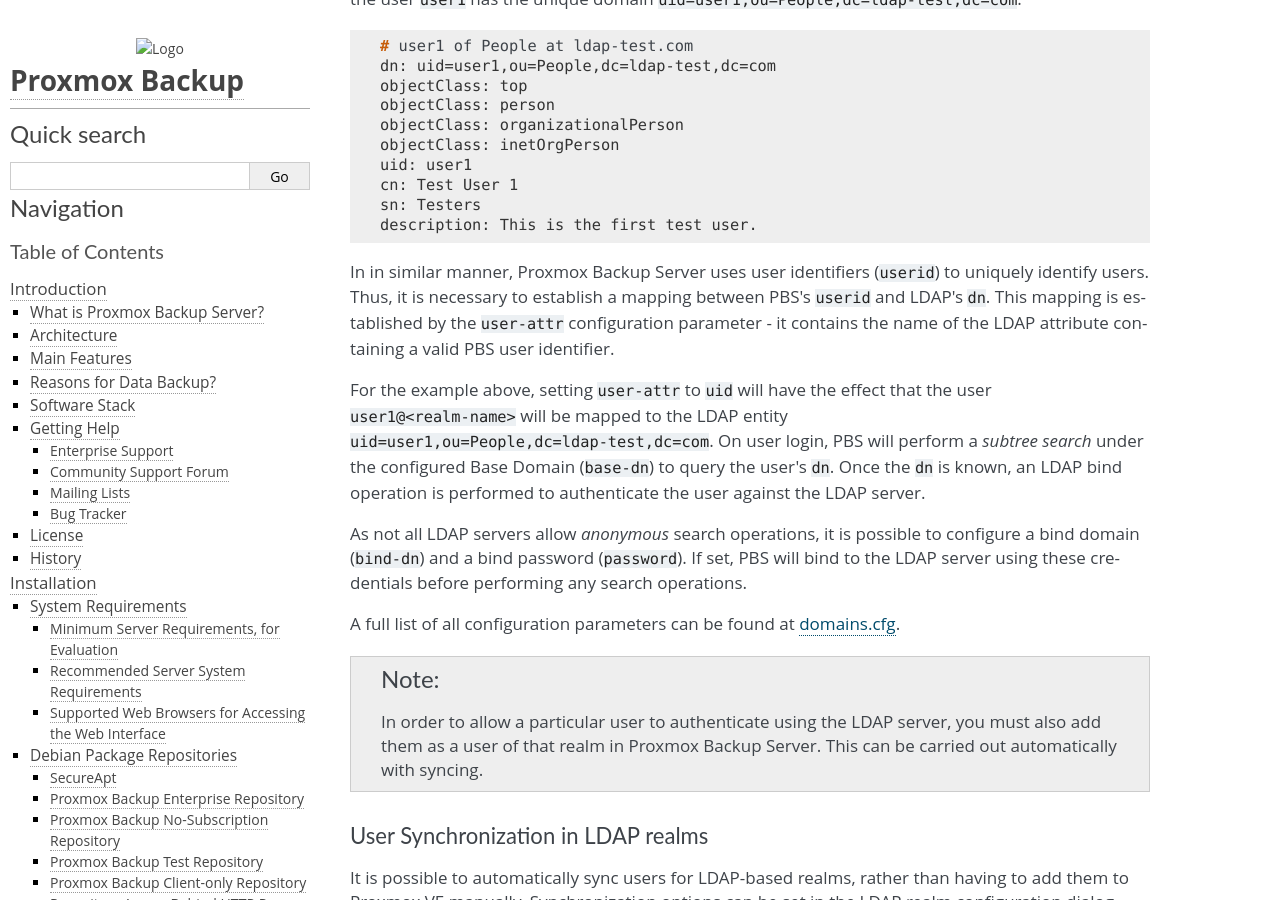
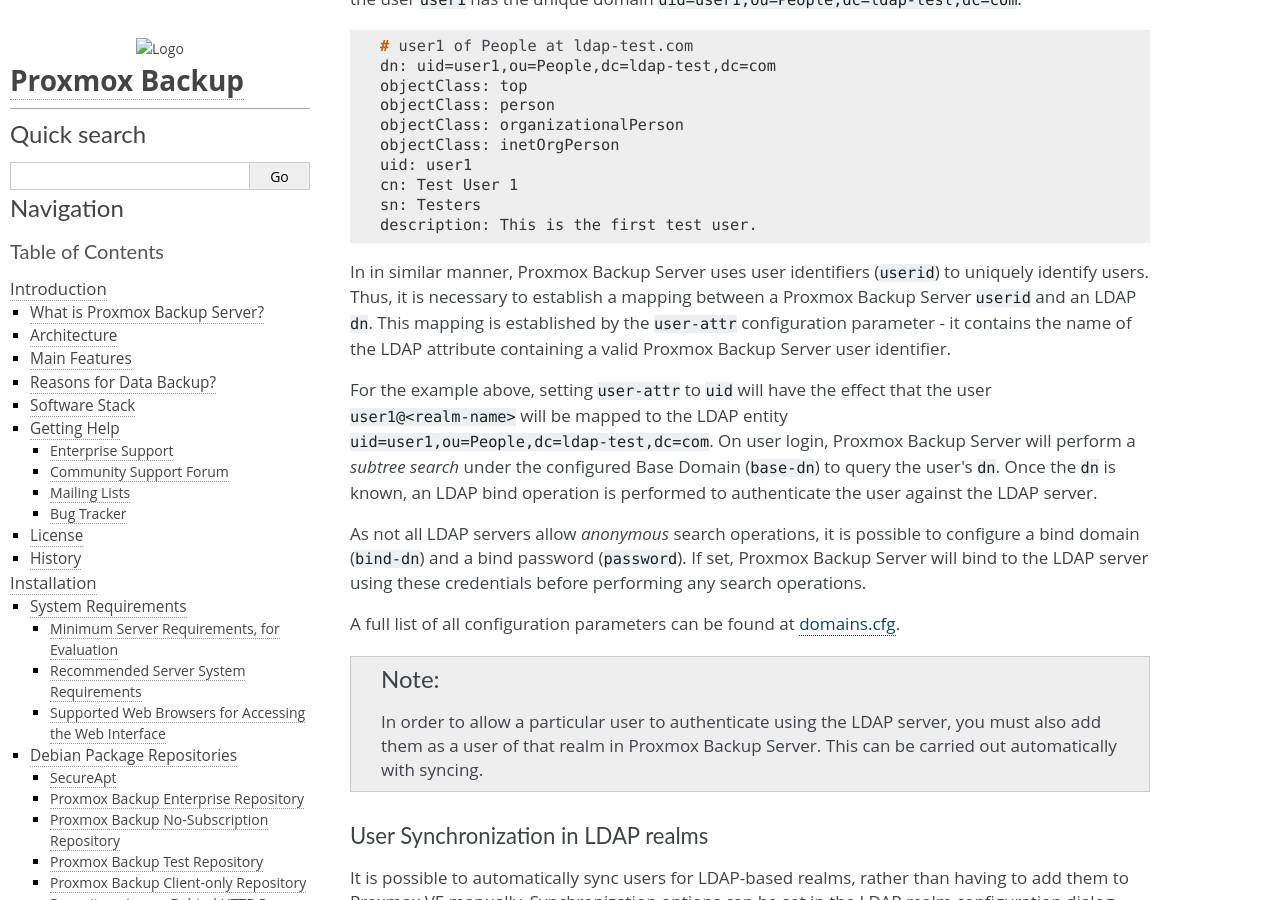
Before and after one commit to rikka-chunibyo/PBS-X, a Sphinx documentation site: the page built from docs/user-management.rst, in a window 1280 px wide and 900 px high, scrolled down 12412 px. Built offline with Sphinx 7.4.7, drawn with Linux system fonts in a browser that asks for light colours.

Commit message:
docs: exand PBS to Proxmox Backup (Server)
where applicable.

Signed-off-by: Fabian Grünbichler <f.gruenbichler@proxmox.com>

```diff
--- a/docs/gui.rst
+++ b/docs/gui.rst
@@ -31,7 +31,7 @@ Login
 .. image:: images/screenshots/pbs-gui-login-window.png
   :target: _images/pbs-gui-login-window.png
   :align: right
-  :alt: PBS login window
+  :alt: Proxmox Backup Server login window
 
 When you connect to the web interface, you will first see the login window.
 Proxmox Backup Server supports various languages and authentication back ends
@@ -47,7 +47,7 @@ GUI Overview
 .. image:: images/screenshots/pbs-gui-dashboard.png
   :target: _images/pbs-gui-dashboard.png
   :align: right
-  :alt: PBS GUI Dashboard
+  :alt: Proxmox Backup Server GUI Dashboard
 
 The Proxmox Backup Server web interface consists of 3 main sections:
 
--- a/docs/introduction.rst
+++ b/docs/introduction.rst
@@ -178,7 +178,7 @@ Mailing Lists
 Proxmox Backup Server is fully open-source and contributions are welcome! Here
 is the primary communication channel for developers:
 
-:Mailing list for developers: `PBS Development List`_
+:Mailing list for developers: `Proxmox Backup Sever Development List`_
 
 Bug Tracker
 ~~~~~~~~~~~
--- a/docs/package-repositories.rst
+++ b/docs/package-repositories.rst
@@ -110,7 +110,7 @@ We recommend to configure this repository in ``/etc/apt/sources.list``.
   deb http://ftp.debian.org/debian bullseye main contrib
   deb http://ftp.debian.org/debian bullseye-updates main contrib
 
-  # PBS pbs-no-subscription repository provided by proxmox.com,
+  # Proxmox Backup Server pbs-no-subscription repository provided by proxmox.com,
   # NOT recommended for production use
   deb http://download.proxmox.com/debian/pbs bullseye pbs-no-subscription
 
--- a/docs/proxmox-file-restore/description.rst
+++ b/docs/proxmox-file-restore/description.rst
@@ -1,2 +1,3 @@
-Command line tool for restoring files and directories from PBS archives. In contrast to
-proxmox-backup-client, this supports both container/host and VM backups.
+Command line tool for restoring files and directories from Proxmox Backup
+archives. In contrast to proxmox-backup-client, this supports both
+container/host and VM backups.
--- a/docs/prune-simulator/index.html
+++ b/docs/prune-simulator/index.html
@@ -3,7 +3,7 @@
   <head>
     <meta http-equiv="Content-Type" content="text/html; charset=utf-8" />
     <meta name="viewport" content="width=device-width, initial-scale=1, maximum-scale=1, user-scalable=no">
-    <title>PBS Prune Simulator</title>
+    <title>Proxmox Backup Server Prune Simulator</title>
 
     <link rel="stylesheet" type="text/css" href="extjs/theme-crisp/resources/theme-crisp-all.css">
     <style>
--- a/docs/user-management.rst
+++ b/docs/user-management.rst
@@ -595,21 +595,21 @@ in the following LDIF dataset, the user ``user1`` has the unique domain
 
 In in similar manner, Proxmox Backup Server uses user identifiers (``userid``)
 to uniquely identify users. Thus, it is necessary to establish a mapping
-between PBS's ``userid`` and LDAP's ``dn``. This mapping is established by
-the ``user-attr`` configuration parameter - it contains the name of the LDAP
-attribute containing a valid PBS user identifier.
+between a Proxmox Backup Server ``userid`` and an LDAP ``dn``. This mapping is
+established by the ``user-attr`` configuration parameter - it contains the name
+of the LDAP attribute containing a valid Proxmox Backup Server user identifier.
 
 For the example above, setting ``user-attr`` to ``uid`` will have the effect
 that the user ``user1@<realm-name>`` will be mapped to the LDAP entity
-``uid=user1,ou=People,dc=ldap-test,dc=com``. On user login, PBS will perform
-a `subtree search` under the configured Base Domain (``base-dn``) to query
-the user's ``dn``. Once the ``dn`` is known, an LDAP bind operation is performed
-to authenticate the user against the LDAP server.
+``uid=user1,ou=People,dc=ldap-test,dc=com``. On user login, Proxmox Backup
+Server will perform a `subtree search` under the configured Base Domain
+(``base-dn``) to query the user's ``dn``. Once the ``dn`` is known, an LDAP
+bind operation is performed to authenticate the user against the LDAP server.
 
 As not all LDAP servers allow `anonymous` search operations, it is possible to
 configure a bind domain (``bind-dn``) and a bind password (``password``).
-If set, PBS will bind to the LDAP server using these credentials before
-performing any search operations.
+If set, Proxmox Backup Server will bind to the LDAP server using these
+credentials before performing any search operations.
 
 A full list of all configuration parameters can be found at :ref:`domains.cfg`.
 
```
